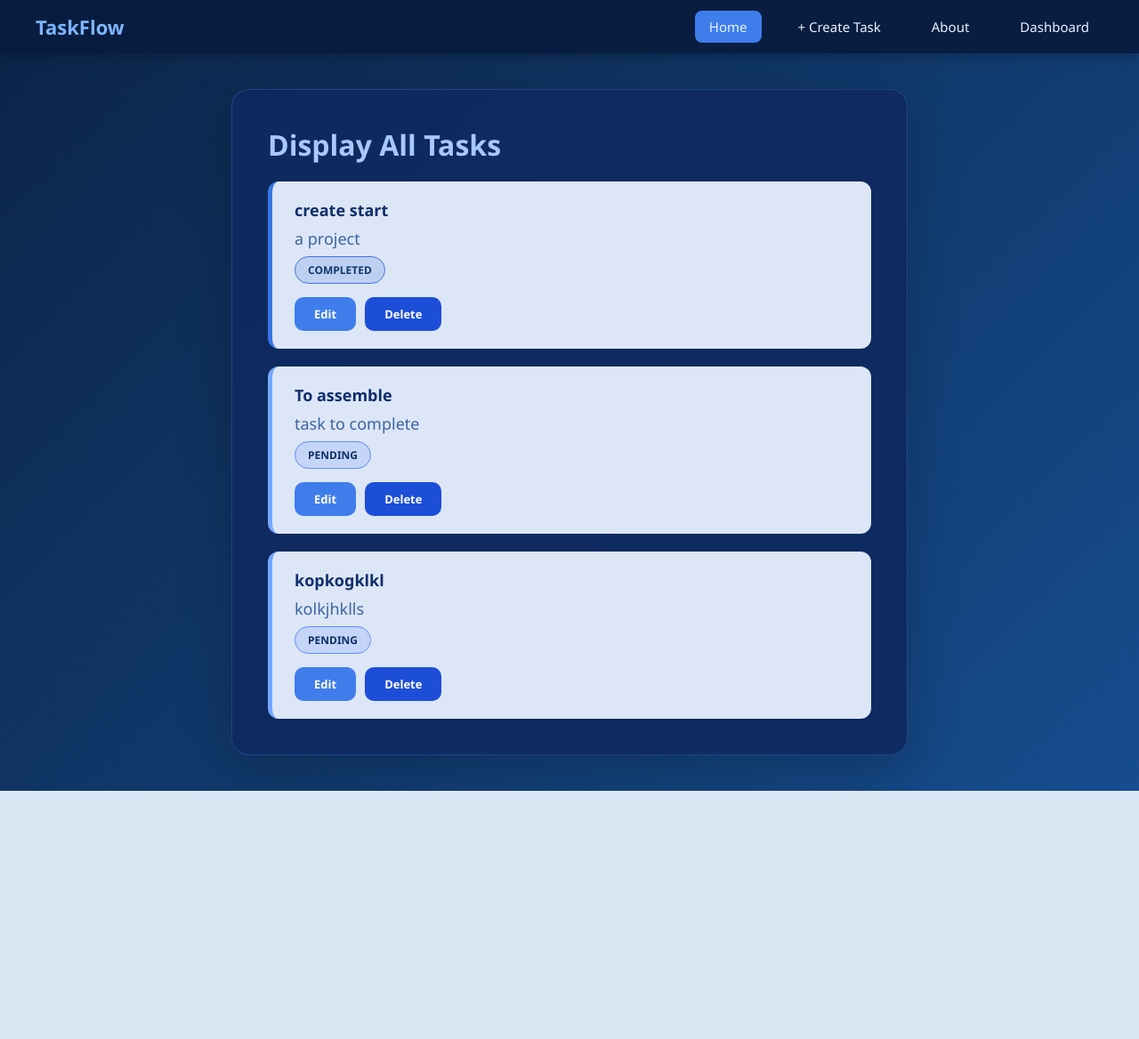
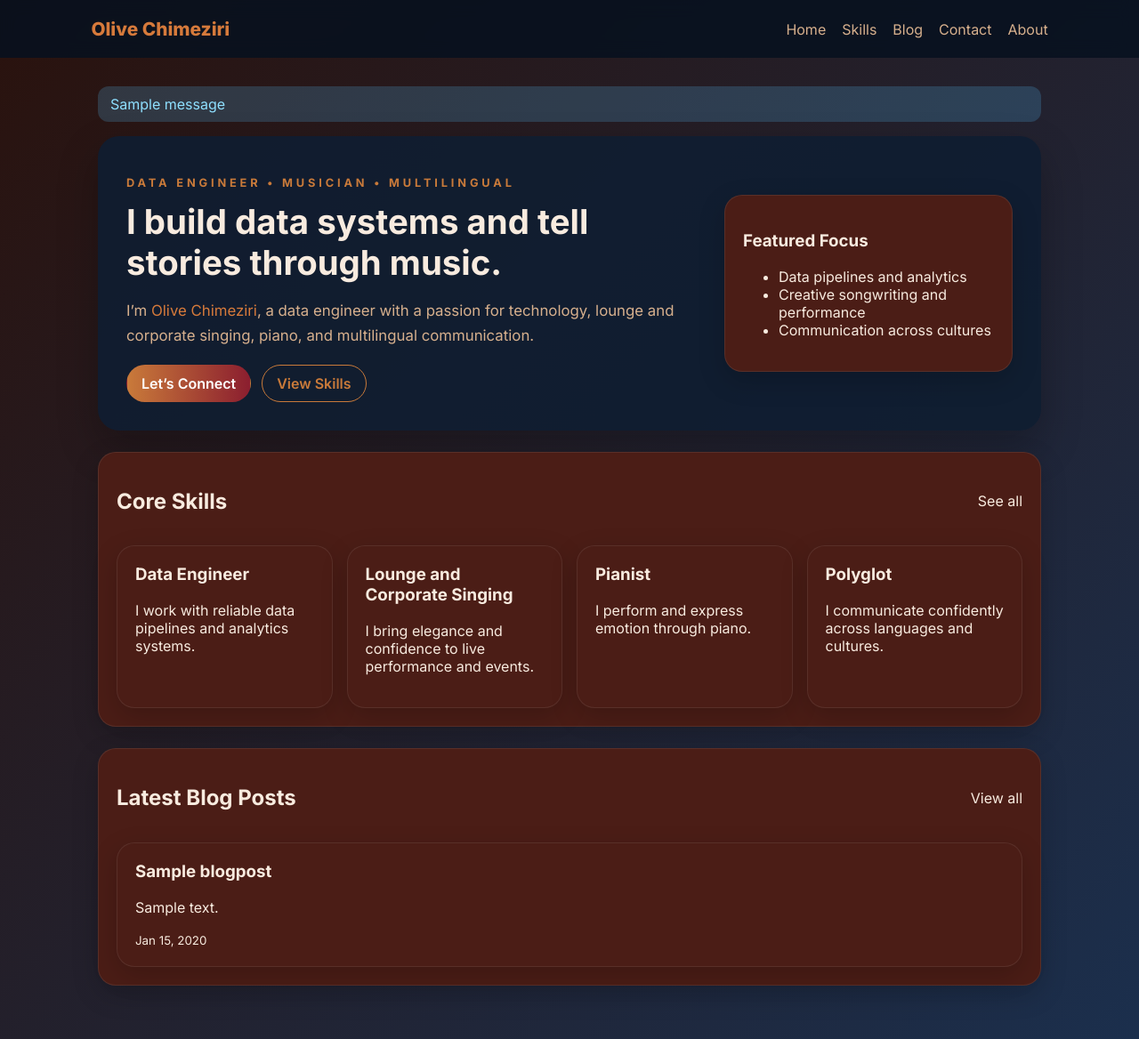
Before and after one commit to olivechi/Django-my_apps, a Django app: page / in a window 1280 px wide. Shown: the whole page at 89% size. Before the commit the page ends 889 px from the top, so only its background shows below. Run offline with Django 5.2, Linux system fonts and the light colour scheme; data comes from the database, SQL or seed files in the repository; tables that the repository leaves empty hold one stand-in row (values such as "Sample post"); one stand-in notice (Sample message) is shown.

Commit message:
Website Assignment

```diff
--- /dev/null
+++ b/My_APP/static/css/style.css
@@ -0,0 +1,75 @@
+:root {
+    --bg: #2a120d;
+    --panel: #4b1d16;
+    --panel-2: #6b2a1c;
+    --text: #f8ebdf;
+    --muted: #d7b08d;
+    --accent: #c97a3a;
+    --accent-2: #8b1e2f;
+    --danger: #a33b3b;
+}
+
+* { box-sizing: border-box; }
+body {
+    margin: 0;
+    font-family: 'Inter', sans-serif;
+    background: linear-gradient(135deg, var(--bg), #1b2f4d);
+    color: var(--text);
+    min-height: 100vh;
+}
+
+a { color: inherit; text-decoration: none; }
+.navbar {
+    display: flex;
+    justify-content: space-between;
+    align-items: center;
+    padding: 20px 8%;
+    background: rgba(7, 17, 31, 0.85);
+    backdrop-filter: blur(10px);
+    position: sticky;
+    top: 0;
+    z-index: 10;
+}
+.logo { font-size: 1.3rem; font-weight: 800; color: var(--accent); }
+.name-accent { color: #d67a3b; }
+.nav-links { display: flex; gap: 18px; color: var(--muted); }
+.nav-links a:hover { color: var(--text); }
+.container { max-width: 1100px; margin: 0 auto; padding: 32px 20px 60px; }
+.hero {
+    display: grid;
+    grid-template-columns: 2fr 1fr;
+    gap: 24px;
+    align-items: center;
+    padding: 32px;
+    background: rgba(15, 29, 49, 0.9);
+    border-radius: 24px;
+    box-shadow: 0 20px 45px rgba(0,0,0,0.25);
+}
+.eyebrow { color: var(--accent); text-transform: uppercase; letter-spacing: .3em; font-size: .8rem; font-weight: 700; }
+.hero h1 { font-size: 2.4rem; line-height: 1.2; margin: 8px 0 12px; }
+.lead { color: var(--muted); font-size: 1.05rem; line-height: 1.7; }
+.hero-actions, .card-actions { display: flex; flex-wrap: wrap; gap: 12px; margin-top: 18px; }
+.btn {
+    display: inline-block;
+    padding: 10px 16px;
+    border-radius: 999px;
+    font-weight: 600;
+    border: 1px solid transparent;
+}
+.btn-primary { background: linear-gradient(90deg, var(--accent), var(--accent-2)); color: white; }
+.btn-secondary { background: transparent; border-color: var(--accent); color: var(--accent); }
+.btn-delete { background: transparent; border-color: var(--danger); color: var(--danger); }
+.hero-card, .card, .form-card, .section-block { background: var(--panel); border: 1px solid rgba(255,255,255,0.08); border-radius: 20px; padding: 20px; box-shadow: 0 10px 30px rgba(0,0,0,0.18); }
+.cards-grid { display: grid; grid-template-columns: repeat(auto-fit, minmax(240px, 1fr)); gap: 16px; margin-top: 16px; }
+.card h3, .section-block h1, .form-card h1 { margin-top: 0; }
+.section-block { margin-top: 24px; }
+.section-title-row { display: flex; justify-content: space-between; align-items: center; margin-bottom: 12px; }
+.form-group { margin-bottom: 14px; display: flex; flex-direction: column; gap: 6px; }
+.form-control { width: 100%; padding: 12px 14px; border-radius: 12px; border: 1px solid #2e3f59; background: #091425; color: var(--text); }
+.alert { border-radius: 12px; padding: 10px 14px; margin-bottom: 16px; }
+.alert.success { background: rgba(88,193,255,0.2); color: #8fe0ff; }
+.alert.error { background: rgba(255,107,107,0.15); color: #ffb0b0; }
+@media (max-width: 780px) {
+    .hero { grid-template-columns: 1fr; padding: 24px; }
+    .navbar { flex-direction: column; gap: 10px; }
+}
--- /dev/null
+++ b/My_APP/templates/base.html
@@ -0,0 +1,34 @@
+{% load static %}
+<!DOCTYPE html>
+<html lang="en">
+<head>
+    <meta charset="UTF-8">
+    <meta name="viewport" content="width=device-width, initial-scale=1.0">
+    <title>{% block title %}Olive Chimeziri | Portfolio{% endblock %}</title>
+    <link rel="preconnect" href="https://fonts.googleapis.com">
+    <link rel="preconnect" href="https://fonts.gstatic.com" crossorigin>
+    <link href="https://fonts.googleapis.com/css2?family=Inter:wght@400;500;600;700;800&display=swap" rel="stylesheet">
+    <link rel="stylesheet" href="{% static 'css/style.css' %}">
+</head>
+<body>
+    <nav class="navbar">
+        <a href="{% url 'home' %}" class="logo"><span class="name-accent">Olive Chimeziri</span></a>
+        <div class="nav-links">
+            <a href="{% url 'home' %}">Home</a>
+            <a href="{% url 'skills' %}">Skills</a>
+            <a href="{% url 'blog_list' %}">Blog</a>
+            <a href="{% url 'contact' %}">Contact</a>
+            <a href="{% url 'about' %}">About</a>
+        </div>
+    </nav>
+
+    <main class="container">
+        {% if messages %}
+            {% for message in messages %}
+                <div class="alert {{ message.tags }}">{{ message }}</div>
+            {% endfor %}
+        {% endif %}
+        {% block content %}{% endblock %}
+    </main>
+</body>
+</html>
--- a/My_APP/templates/home.html
+++ b/My_APP/templates/home.html
@@ -1,55 +1,60 @@
-{% load static %}
-<!DOCTYPE html>
-<html lang="en">
-<head>
-    <meta charset="UTF-8">
-    <meta name="viewport" content="width=device-width, initial-scale=1.0">
-    <title>TaskFlow - All Tasks</title>
-    <link rel="stylesheet" href="{% static 'css/style.css' %}">
-</head>
-<body>
-    <nav class="navbar">
-        <a href="{% url 'home' %}" class="logo">TaskFlow</a>
-        <ul class="nav-links">
-            <li><a href="{% url 'home' %}" class="active">Home</a></li>
-            <li><a href="{% url 'create_task' %}">+ Create Task</a></li>
-            <li><a href="{% url 'about' %}">About</a></li>
-            <li><a href="{% url 'dashboard' %}">Dashboard</a></li>
+{% extends 'base.html' %}
+
+{% block title %}Home | Olive Chimeziri Portfolio{% endblock %}
+
+{% block content %}
+<section class="hero">
+    <div>
+        <p class="eyebrow">DATA ENGINEER • MUSICIAN • MULTILINGUAL</p>
+        <h1>I build data systems and tell stories through music.</h1>
+        <p class="lead">I’m <span class="name-accent">Olive Chimeziri</span>, a data engineer with a passion for technology, lounge and corporate singing, piano, and multilingual communication.</p>
+        <div class="hero-actions">
+            <a class="btn btn-primary" href="{% url 'contact' %}">Let’s Connect</a>
+            <a class="btn btn-secondary" href="{% url 'skills' %}">View Skills</a>
+        </div>
+    </div>
+    <div class="hero-card">
+        <h3>Featured Focus</h3>
+        <ul>
+            <li>Data pipelines and analytics</li>
+            <li>Creative songwriting and performance</li>
+            <li>Communication across cultures</li>
         </ul>
-    </nav>
+    </div>
+</section>
 
-    <main class="container">
-        <section class="glass-card">
-            <h1>Display All Tasks</h1>
+<section class="section-block">
+    <div class="section-title-row">
+        <h2>Core Skills</h2>
+        <a href="{% url 'skills' %}">See all</a>
+    </div>
+    <div class="cards-grid">
+        {% for skill in skills %}
+            <div class="card">
+                <h3>{{ skill.name }}</h3>
+                <p>{{ skill.description }}</p>
+            </div>
+        {% empty %}
+            <p>No skills added yet.</p>
+        {% endfor %}
+    </div>
+</section>
 
-            {% if tasks %}
-                <div class="task-list">
-                    {% for task in tasks %}
-                        <div class="task-card {% if task.completed %}completed{% else %}pending{% endif %}">
-                            <h3>{{ task.title }}</h3>
-                            <p>{{ task.description }}</p>
-
-                            {% if task.completed %}
-                                <span class="status completed">Completed</span>
-                            {% else %}
-                                <span class="status pending">Pending</span>
-                            {% endif %}
-
-                            <div class="btn-group">
-                                <a href="{% url 'edit_task' task.id %}" class="btn btn-edit">Edit</a>
-                                <a href="{% url 'delete_task' task.id %}" class="btn btn-delete">Delete</a>
-                            </div>
-                        </div>
-                    {% endfor %}
-                </div>
-            {% else %}
-                <div class="empty-state">
-                    <h2>No tasks yet!</h2>
-                    <p>Create your first task to get started.</p>
-                    <a href="{% url 'create_task' %}" class="btn btn-create">+ Create Task</a>
-                </div>
-            {% endif %}
-        </section>
-    </main>
-</body>
-</html>
+<section class="section-block">
+    <div class="section-title-row">
+        <h2>Latest Blog Posts</h2>
+        <a href="{% url 'blog_list' %}">View all</a>
+    </div>
+    <div class="cards-grid">
+        {% for post in posts %}
+            <div class="card">
+                <h3>{{ post.title }}</h3>
+                <p>{{ post.content|truncatewords:20 }}</p>
+                <small>{{ post.created_at|date:"M d, Y" }}</small>
+            </div>
+        {% empty %}
+            <p>No blog posts yet.</p>
+        {% endfor %}
+    </div>
+</section>
+{% endblock %}
--- a/My_APP/todo/urls.py
+++ b/My_APP/todo/urls.py
@@ -2,10 +2,12 @@ from django.urls import path
 from . import views
 
 urlpatterns = [
-    path('', views.home, name='home'),
-    path('create/', views.create_task, name='create_task'),
-    path('about/', views.about, name='about'),
-    path('dashboard/', views.dashboard, name='dashboard'),
-    path('edit/<int:id>/', views.edit_task, name='edit_task'),
-    path('delete/<int:id>/', views.delete_task, name='delete_task'),
+    path("", views.home, name="home"),
+    path("skills/", views.skills_page, name="skills"),
+    path("blog/", views.blog_list, name="blog_list"),
+    path("blog/create/", views.blog_create, name="blog_create"),
+    path("blog/<int:pk>/edit/", views.blog_update, name="blog_update"),
+    path("blog/<int:pk>/delete/", views.blog_delete, name="blog_delete"),
+    path("contact/", views.contact, name="contact"),
+    path("about/", views.about, name="about"),
 ]
--- a/My_APP/todo/views.py
+++ b/My_APP/todo/views.py
@@ -1,58 +1,71 @@
-from django.shortcuts import render, redirect, get_object_or_404
-from .forms import Taskform
-from .models import Task
+from django.contrib import messages
+from django.shortcuts import get_object_or_404, redirect, render
 
-# Create your views here.
+from .forms import BlogPostForm, ContactForm
+from .models import BlogPost, Contact, Skill
+
+
 def home(request):
-    tasks = Task.objects.all()
-    return render(request, 'home.html', {'tasks': tasks})
+    skills = Skill.objects.all()[:4]
+    posts = BlogPost.objects.all()[:3]
+    return render(request, "home.html", {"skills": skills, "posts": posts})
+
+
+def skills_page(request):
+    skills = Skill.objects.all().order_by("name")
+    return render(request, "skills.html", {"skills": skills})
+
+
+def blog_list(request):
+    posts = BlogPost.objects.all()
+    return render(request, "blog_list.html", {"posts": posts})
+
+
+def blog_create(request):
+    if request.method == "POST":
+        form = BlogPostForm(request.POST)
+        if form.is_valid():
+            form.save()
+            messages.success(request, "Your blog post has been created.")
+            return redirect("blog_list")
+    else:
+        form = BlogPostForm()
+    return render(request, "blog_form.html", {"form": form, "title": "Create Blog Post"})
+
+
+def blog_update(request, pk):
+    post = get_object_or_404(BlogPost, pk=pk)
+    if request.method == "POST":
+        form = BlogPostForm(request.POST, instance=post)
+        if form.is_valid():
+            form.save()
+            messages.success(request, "Your blog post has been updated.")
+            return redirect("blog_list")
+    else:
+        form = BlogPostForm(instance=post)
+    return render(request, "blog_form.html", {"form": form, "title": "Update Blog Post"})
+
+
+def blog_delete(request, pk):
+    post = get_object_or_404(BlogPost, pk=pk)
+    if request.method == "POST":
+        post.delete()
+        messages.success(request, "The blog post was removed.")
+        return redirect("blog_list")
+    return render(request, "blog_delete_confirm.html", {"post": post})
+
+
+def contact(request):
+    if request.method == "POST":
+        form = ContactForm(request.POST)
+        if form.is_valid():
+            form.save()
+            messages.success(request, "Thanks for reaching out. Your message has been saved.")
+            return redirect("contact")
+    else:
+        form = ContactForm()
+    return render(request, "contact.html", {"form": form})
 
 
 def about(request):
-    context = {
-        'name': 'TaskFlow User'
-    }
-    return render(request, 'about.html', context)
-
-
-def dashboard(request):
-    tasks = Task.objects.all()
-    completed = tasks.filter(completed=True).count()
-    pending = tasks.filter(completed=False).count()
-    context = {
-        'tasks': tasks,
-        'completed_count': completed,
-        'pending_count': pending,
-    }
-    return render(request, 'home.html', context)
-
-
-def create_task(request):
-    if request.method == 'POST':
-        form = Taskform(request.POST)
-        if form.is_valid():
-            form.save()
-            return redirect('home')
-    else:
-        form = Taskform()
-
-    return render(request, 'create.html', {'form': form})
-
-
-def edit_task(request, id):
-    task = get_object_or_404(Task, id=id)
-    if request.method == 'POST':
-        form = Taskform(request.POST, instance=task)
-        if form.is_valid():
-            form.save()
-            return redirect('home')
-    else:
-        form = Taskform(instance=task)
-
-    return render(request, 'create.html', {'form': form, 'editing': True})
-
-
-def delete_task(request, id):
-    task = get_object_or_404(Task, id=id)
-    task.delete()
-    return redirect('home')
+    return render(request, "about.html", {"name": "Olive Chimeziri"})
```
Also changed, not shown: My_APP/templates/about.html (+23 -35 lines), My_APP/templates/blog_delete_confirm.html (added, +15 -0 lines), My_APP/templates/blog_form.html (added, +24 -0 lines), My_APP/templates/blog_list.html (added, +26 -0 lines), My_APP/templates/contact.html (added, +35 -0 lines), My_APP/templates/skills.html (added, +20 -0 lines), My_APP/todo/admin.py (+20 -7 lines), My_APP/todo/forms.py (+21 -4 lines), My_APP/todo/models.py (+34 -5 lines), My_APP/todo/tests.py (+17 -1 lines), My_APP/db.sqlite3, My_APP/todo/migrations/0002_blogpost_contact_skill_delete_task.py (added), 1 other file.
